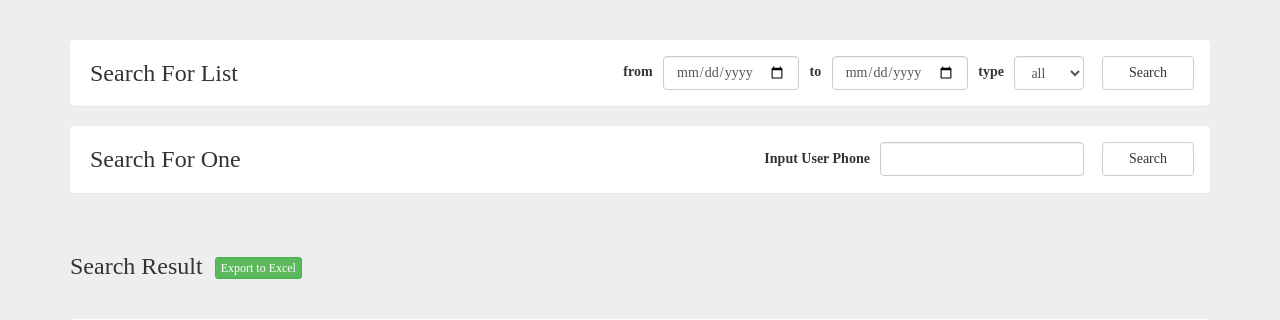
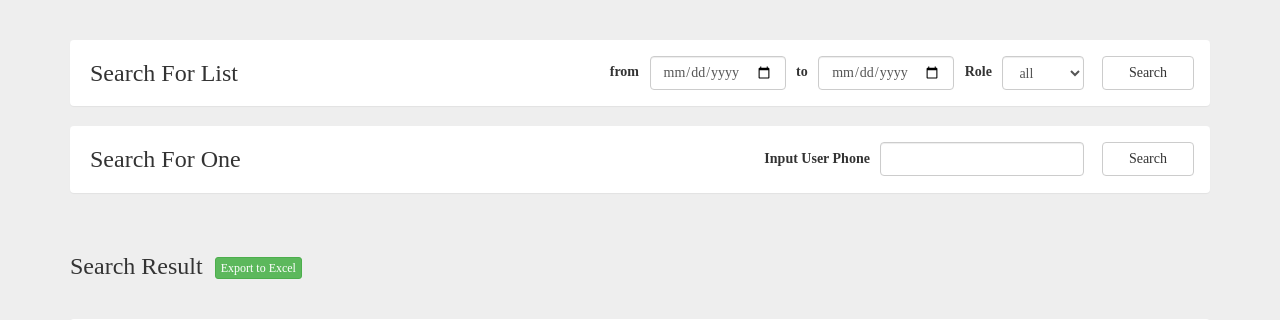
Before and after one commit to medsci-tech/ucenter_manage, a Django app: template templates/members.html in a window 1280 px wide. Shown: the part 51-371 px from the top of the page. Run offline with Django 3.2, Linux system fonts and the light colour scheme; the template is opened without the code that fills it, so the values that code supplies are empty; some libraries are stand-ins or nearby versions.

Commit message:
member search add doctor

```diff
--- a/templates/members.html
+++ b/templates/members.html
@@ -24,12 +24,13 @@
                             <label class="sr-only" for="end_time">截止时间</label>
                             <input type="date" class="form-control" name="end_time" id="end_time" value="{{ reqList.end_time }}">
                         </div>
-                        &nbsp; <b>type</b> &nbsp;
+                        &nbsp; <b>Role</b> &nbsp;
                         <div class="form-group">
-                            <label class="sr-only" for="role">角色</label>
+                            <label class="sr-only" for="role">Role</label>
                             <select name="role" id="role" class="form-control">
                                 <option value="">all</option>
                                 <option value="user">user</option>
+                                <option value="doctor">doctor</option>
                             </select>
                         </div>&emsp;
                         <button type="submit" class="btn btn-default">&emsp;Search&emsp;</button>
```
